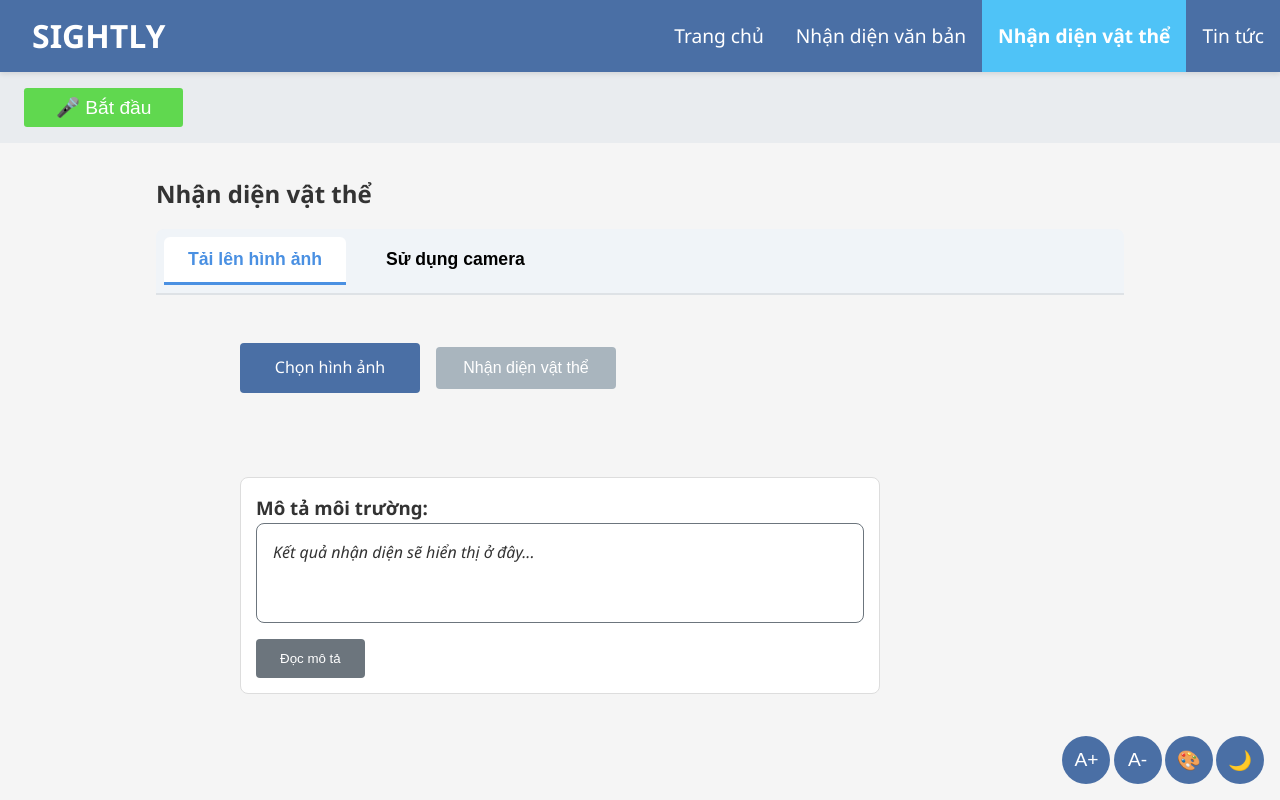
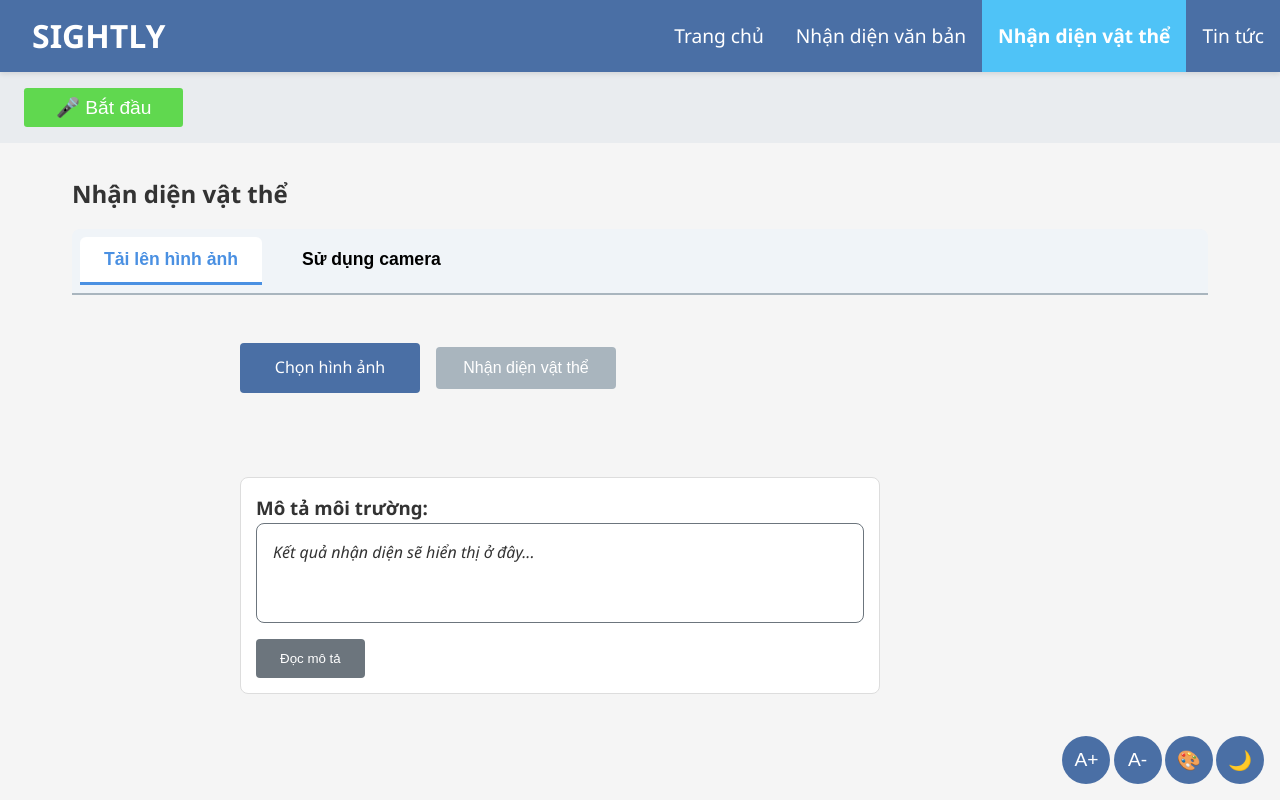
Before and after one commit to anizme/UET_HCI_PRJ, a React (Vite) app in the folder frontend/: page /object-recognition in a window 1280 px wide. Built offline with nearby package versions, Linux system fonts and the light colour scheme.

Commit message:
fe: temp for ocr

```diff
--- a/frontend/src/pages/OCR.css
+++ b/frontend/src/pages/OCR.css
@@ -1,5 +1,5 @@
-/*OCR new style*/
-/* Empty preview state */
+@import url('../styles/variables.css');
+
 .empty-preview {
   display: flex;
   justify-content: center;
@@ -131,7 +131,7 @@
 }
 
 .text-action-button:hover {
-  background-color: #40b3e7;
+  background-color: var(--accent-color);
   transform: translateY(-2px);
 }
 
--- a/frontend/src/pages/ObjectRecognition.css
+++ b/frontend/src/pages/ObjectRecognition.css
@@ -1,13 +1,14 @@
+@import url('../styles/variables.css');
+
 .object-recognition-page {
   padding: 1rem;
-  max-width: 1000px;
   margin: 0 auto;
 }
 
 .recognition-tabs {
   display: flex;
   margin-bottom: 2rem;
-  border-bottom: 2px solid #dee2e6;
+  border-bottom: 2px solid var(--bg-color-dark);
   background-color: #f0f4f8;
   border-radius: 8px 8px 0 0;
   padding: 0.5rem;
```
